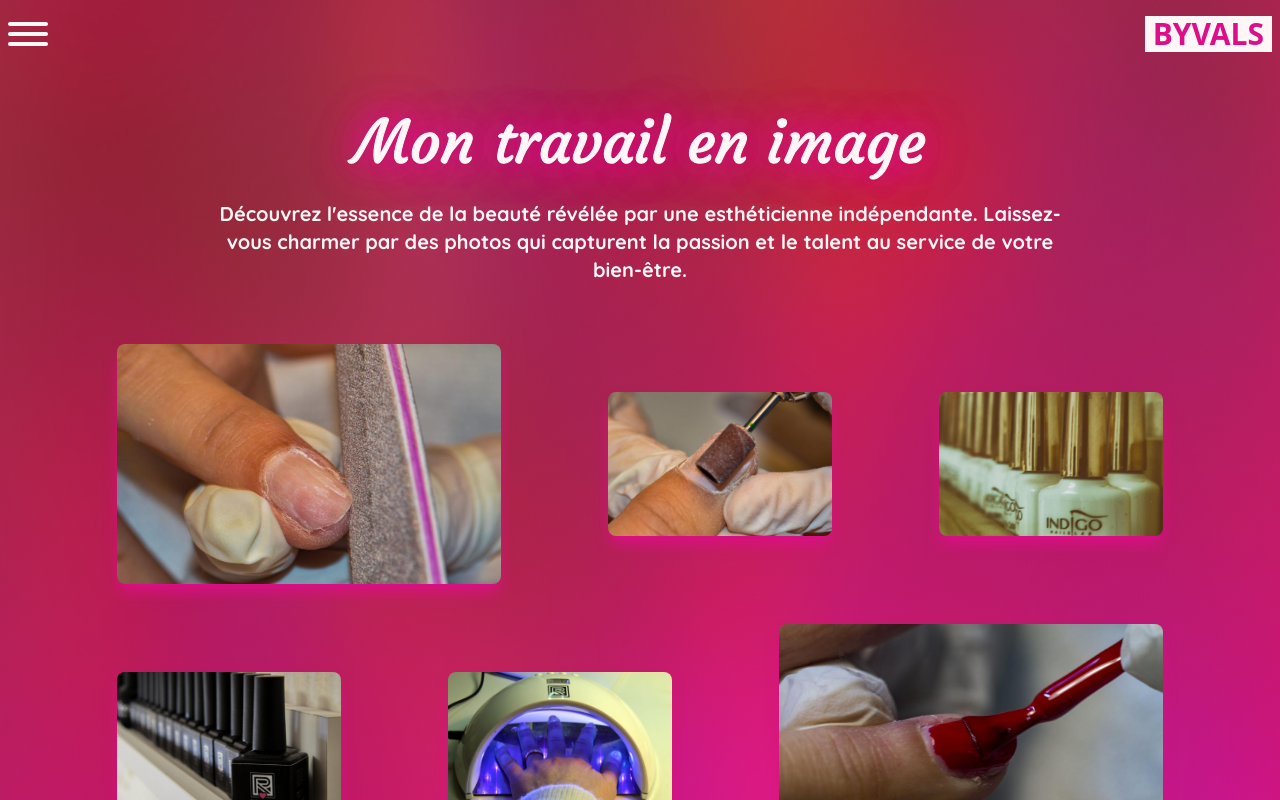
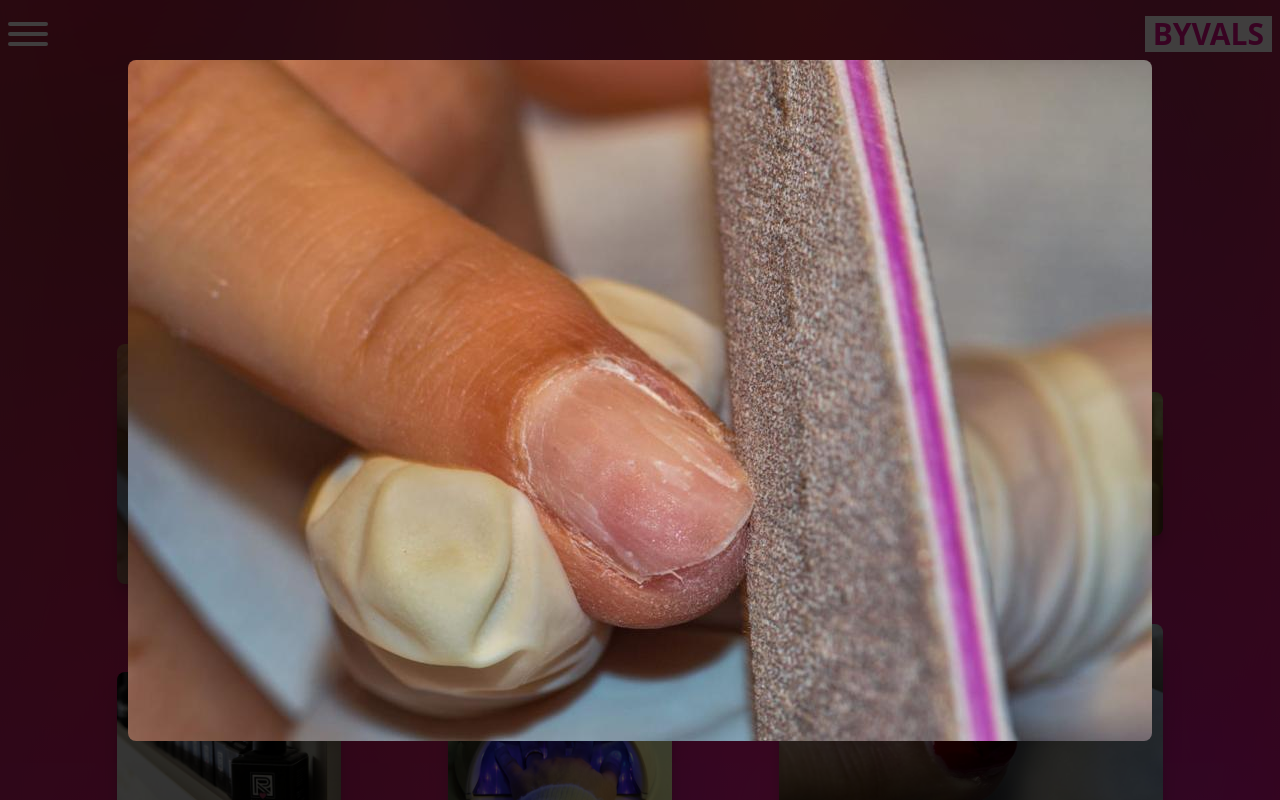
Before and after one commit to evullo/byvals, a React (Vite) app: page /gallery in a window 1280 px wide. Both pictures are taken after a click on the element 309 px from the left and 464 px from the top of the page. Shown: the top 800 px of the page. Built offline with nearby package versions, Linux system fonts and the light colour scheme; a web font is replaced by a local one.

Commit message:
display full screen images on click

```diff
--- a/index.css
+++ b/index.css
@@ -22,5 +22,4 @@
         -webkit-text-stroke-color: #FEF6F7;
         text-shadow: 0 0 40px #dd0f88, 0 0 40px #dd0f88, 0 0 40px #dd0f88;
     }
-
 }
--- a/src/components/Gallery.tsx
+++ b/src/components/Gallery.tsx
@@ -1,10 +1,12 @@
 import { useLoadImages } from "../hooks/useLoadImages.ts";
-import {useEffect, useRef} from "react";
+import { useEffect, useRef, useState } from "react";
 import VanillaTilt from "vanilla-tilt";
+import { gsap } from "gsap";
 
 export default function Gallery() {
     const images = useLoadImages();
     const imgList = useRef<HTMLDivElement[]>([]);
+    const [selectedImageIndex, setSelectedImageIndex] = useState<number | null>(null);
 
     useEffect(() => {
         if(images.length > 0) {
@@ -20,17 +22,61 @@ export default function Gallery() {
         }
     }, [images]);
 
+    useEffect(() => {
+        const animateFullscreen = (showFullscreen) => {
+            const fullscreenElement = document.getElementById("fullscreen-image");
+
+            gsap.to(fullscreenElement, {
+                duration: 0.5,
+                opacity: showFullscreen ? 1 : 0,
+                scale: showFullscreen ? 1 : 0.2,
+                onComplete: () => {
+                    if (!showFullscreen) {
+                        setSelectedImageIndex(null);
+                    }
+                },
+            });
+        };
+
+        if (selectedImageIndex !== null) {
+            animateFullscreen(true);
+        } else {
+            animateFullscreen(false);
+        }
+    }, [selectedImageIndex]);
+
     return (
         <>
+            <div
+                id="fullscreen-image"
+                className={`fixed z-50 top-0 left-0 w-full h-full flex items-center justify-center bg-black bg-opacity-75`}
+                onClick={() => setSelectedImageIndex(null)}
+                style={{pointerEvents: selectedImageIndex !== null ? "auto" : "none"}}
+            >
+                {selectedImageIndex !== null && (
+                    <img
+                        src={images[selectedImageIndex]}
+                        alt={`Image ${selectedImageIndex + 1}`}
+                        className="max-h-full w-11/12 rounded-lg animate-enterScreen md:max-w-full md:w-fit"
+                    />
+                )}
+            </div>
+
             <div className={"flex flex-wrap items-center justify-around max-w-[90%] mx-auto mb-10"}>
                 {images.map((image, index) => (
-                    <div
-                        ref={(ref: HTMLDivElement) => (imgList.current[index] = ref)}
-                        key={index}
-                        className={`block bg-no-repeat bg-center bg-cover rounded-lg m-5 cursor-pointer shadow-lg shadow-primary
-                        ${index % 5 === 0 ? "w-36 h-28 md:w-96 md:h-60" : "w-28 h-20 md:w-56 md:h-36"}`}
-                        style={{ backgroundImage: `url(${image})` }}
-                    ></div>
+                    <div ref={(ref: HTMLDivElement) => (imgList.current[index] = ref)}
+                         key={index}
+                         className={`relative overflow-hidden rounded-lg m-5 shadow-xl drop-shadow-xl
+                         ${index % 5 === 0 ? "w-36 h-28 md:w-96 md:h-60" : "w-28 h-20 md:w-56 md:h-36"}`}
+                         onClick={() => setSelectedImageIndex(index)}
+                    >
+                        <div
+                            className={`absolute w-full h-full bg-no-repeat bg-center bg-cover cursor-pointer
+                            transition-all duration-500 ease-in-out hover:scale-110`}
+                            style={{ backgroundImage: `url(${image})` }}
+                        >
+                        </div>
+                    </div>
                 ))}
             </div>
         </>
--- a/tailwind.config.js
+++ b/tailwind.config.js
@@ -16,6 +16,15 @@ export default {
         ternary: "#FEF6F7"
       },
     },
+    keyframes: {
+      enterScreen: {
+        '0%': { transform: 'scale(0)' },
+        '100%': { transform: 'scale(1)' },
+      }
+    },
+    animation: {
+      enterScreen: 'enterScreen 0.5s ease-in-out'
+    }
   },
   plugins: [],
 }
```
